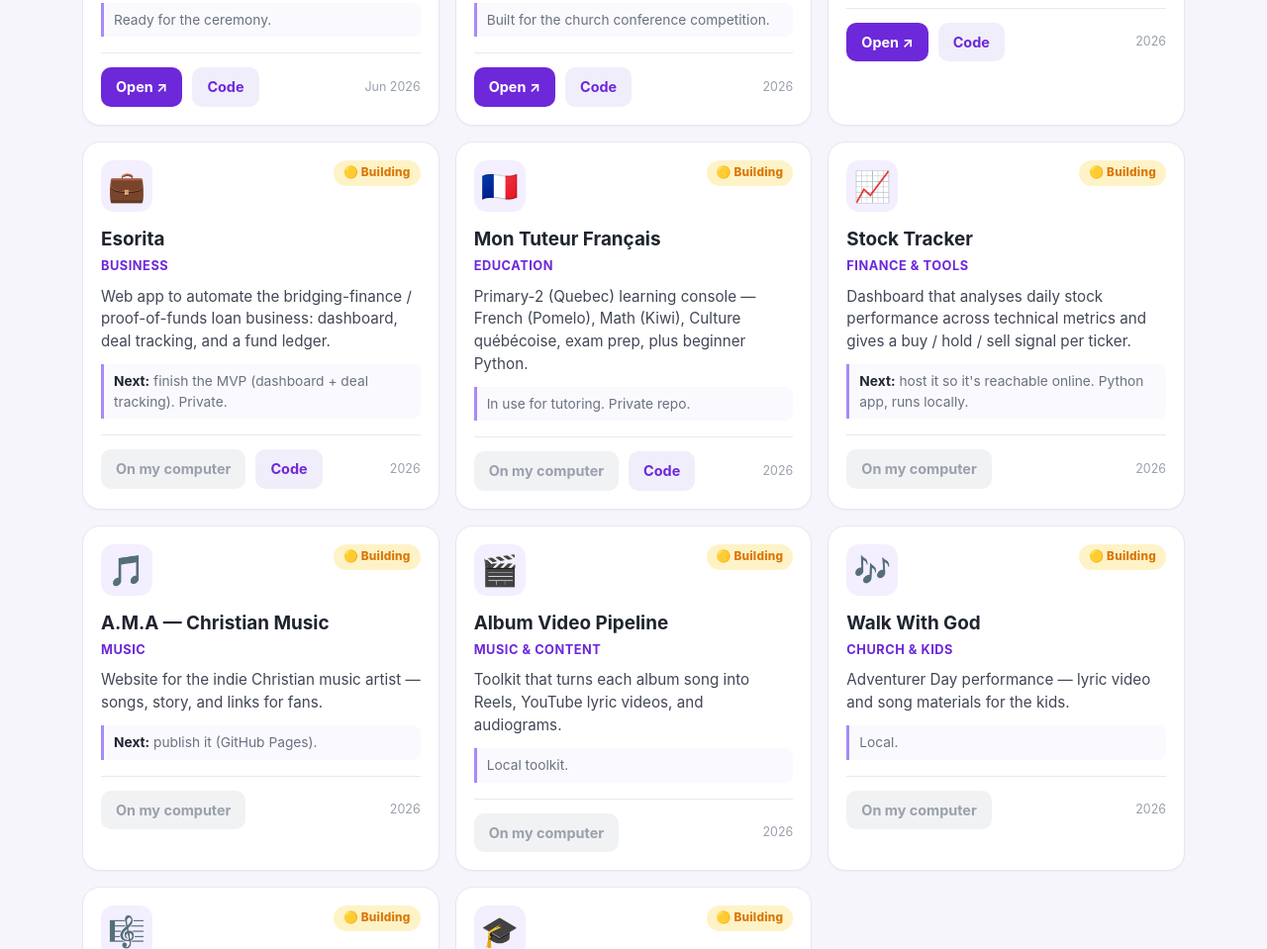
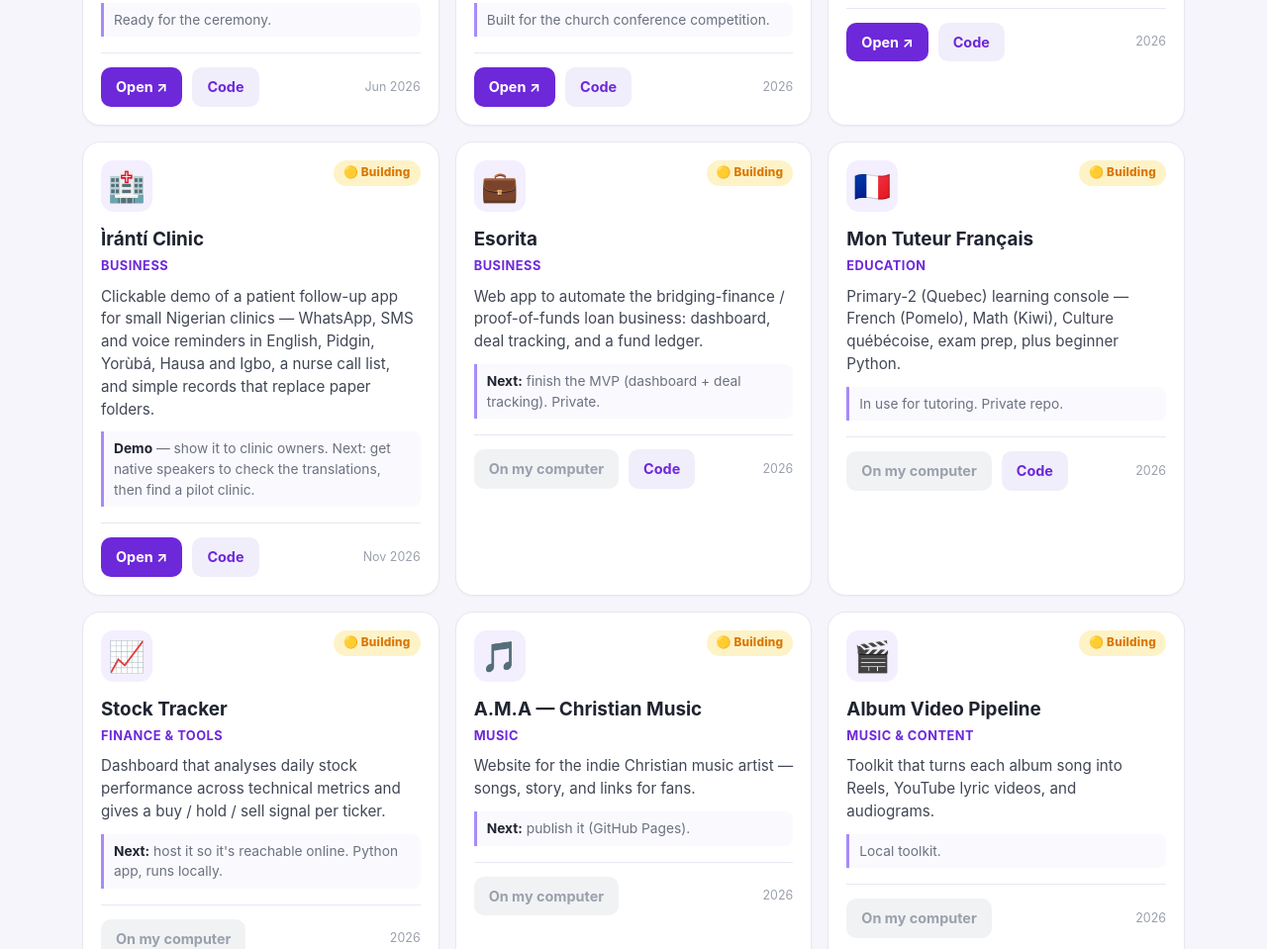
Before and after one commit to Adesuper/my-apps, a plain HTML site: page index.html in a window 1280 px wide. Shown: the part 1115-2074 px from the top of the page at 99% size. Drawn offline with Linux system fonts and the light colour scheme.

Commit message:
Add Ìrántí Clinic demo card
Co-Authored-By: Claude Opus 5.5 <noreply@anthropic.com>

```diff
--- a/index.html
+++ b/index.html
@@ -138,6 +138,12 @@ const APPS = [
     desc:"“Truth Quest: Walking with Jesus” — a faith-based learning game / quiz for children.",
     note:"Live — refine the content over time.", updated:"2026" },
 
+  { name:"Ìrántí Clinic", emoji:"🏥", cat:"Business", status:"building",
+    url:"https://adesuper.github.io/iranti-clinic/",
+    repo:"https://github.com/Adesuper/iranti-clinic",
+    desc:"Clickable demo of a patient follow-up app for small Nigerian clinics — WhatsApp, SMS and voice reminders in English, Pidgin, Yorùbá, Hausa and Igbo, a nurse call list, and simple records that replace paper folders.",
+    note:"<b>Demo</b> — show it to clinic owners. Next: get native speakers to check the translations, then find a pilot clinic.", updated:"Nov 2026" },
+
   { name:"Esorita", emoji:"💼", cat:"Business", status:"building",
     url:"", repo:"https://github.com/Adesuper/esorita",
     desc:"Web app to automate the bridging-finance / proof-of-funds loan business: dashboard, deal tracking, and a fund ledger.",
```
